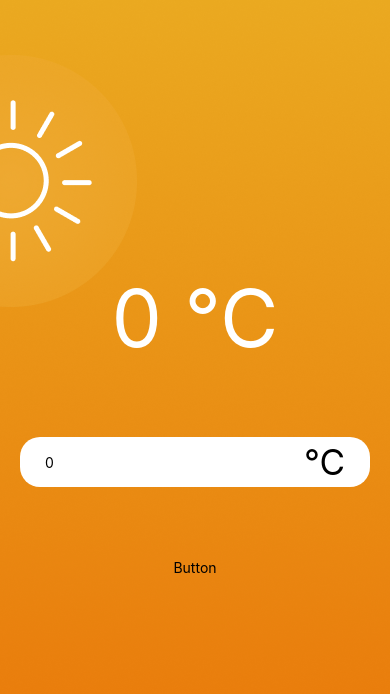
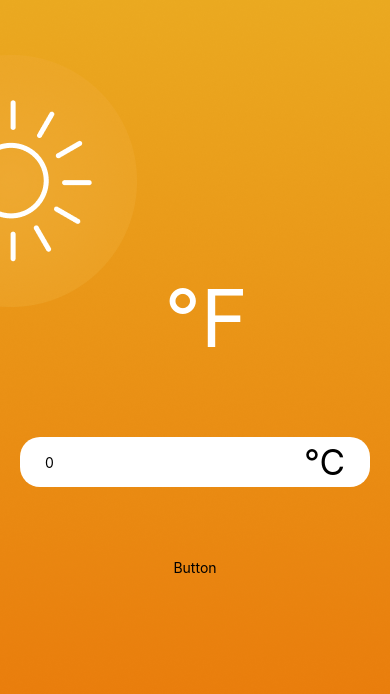
Before and after one commit to esperantkela/react-native-convertApp, a React Native app: screen / in a window 390 px wide. Shown: the top 694 px of the page. Built offline with nearby package versions, Linux system fonts and the light colour scheme.

Commit message:
feature(service): create service

```diff
--- a/App.js
+++ b/App.js
@@ -6,16 +6,31 @@ import { TemperatureDisplay } from "./components/TemperatureDisplay/TemperatureD
 import { useState } from "react";
 import { DEFAULT_TEMEPERATURE } from "./constant";
 import { DEFAULT_UNIT } from "./constant";
+import {
+  getOppositUnit,
+  convertTemperatureTo,
+} from "./services/temperature-service";
+
 export default function App() {
   const [inputValue, setInputValue] = useState(DEFAULT_TEMEPERATURE);
   const [currentUnit, setCurrentUnit] = useState(DEFAULT_UNIT);
-  console.log(inputValue);
+  const oppositUnit = getOppositUnit(currentUnit);
+
+  const getConvertedTemperature = () => {
+    const valueAsFloat = Number.parseFloat(inputValue);
+    return isNaN(valueAsFloat)
+      ? ""
+      : convertTemperatureTo(oppositUnit, valueAsFloat).toFixed(1);
+  };
   const onChangeText = (value) => {};
 
   return (
     <ImageBackground source={hotBg} style={styles.container}>
       <View style={styles.workspace}>
-        <TemperatureDisplay value={inputValue} unit={currentUnit} />
+        <TemperatureDisplay
+          value={getConvertedTemperature}
+          unit={oppositUnit}
+        />
         <InputTemperature
           onChangeText={setInputValue}
           defaulValue={DEFAULT_TEMEPERATURE}
--- /dev/null
+++ b/services/temperature-service.js
@@ -0,0 +1,14 @@
+import { UNITS } from "../constant";
+
+function getOppositUnit(unit) {
+  return unit === UNITS.celcius ? UNITS.faranheit : UNITS.celcius;
+}
+
+function convertTemperatureTo(unit, value) {
+  if (unit === UNITS.celcius) {
+    return (value - 32) / 1.8;
+  } else {
+    return value * 1.8 + 32;
+  }
+}
+export { getOppositUnit, convertTemperatureTo };
```
